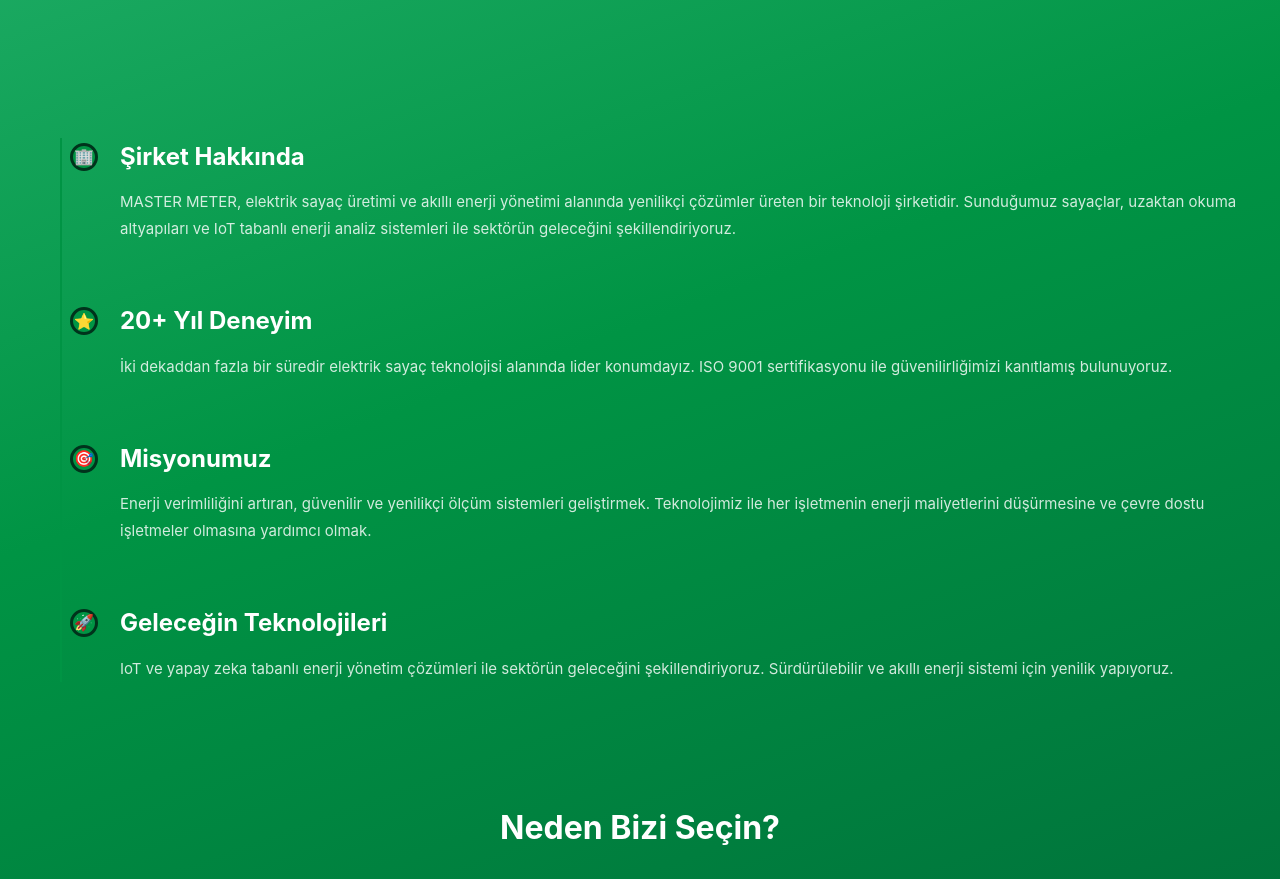
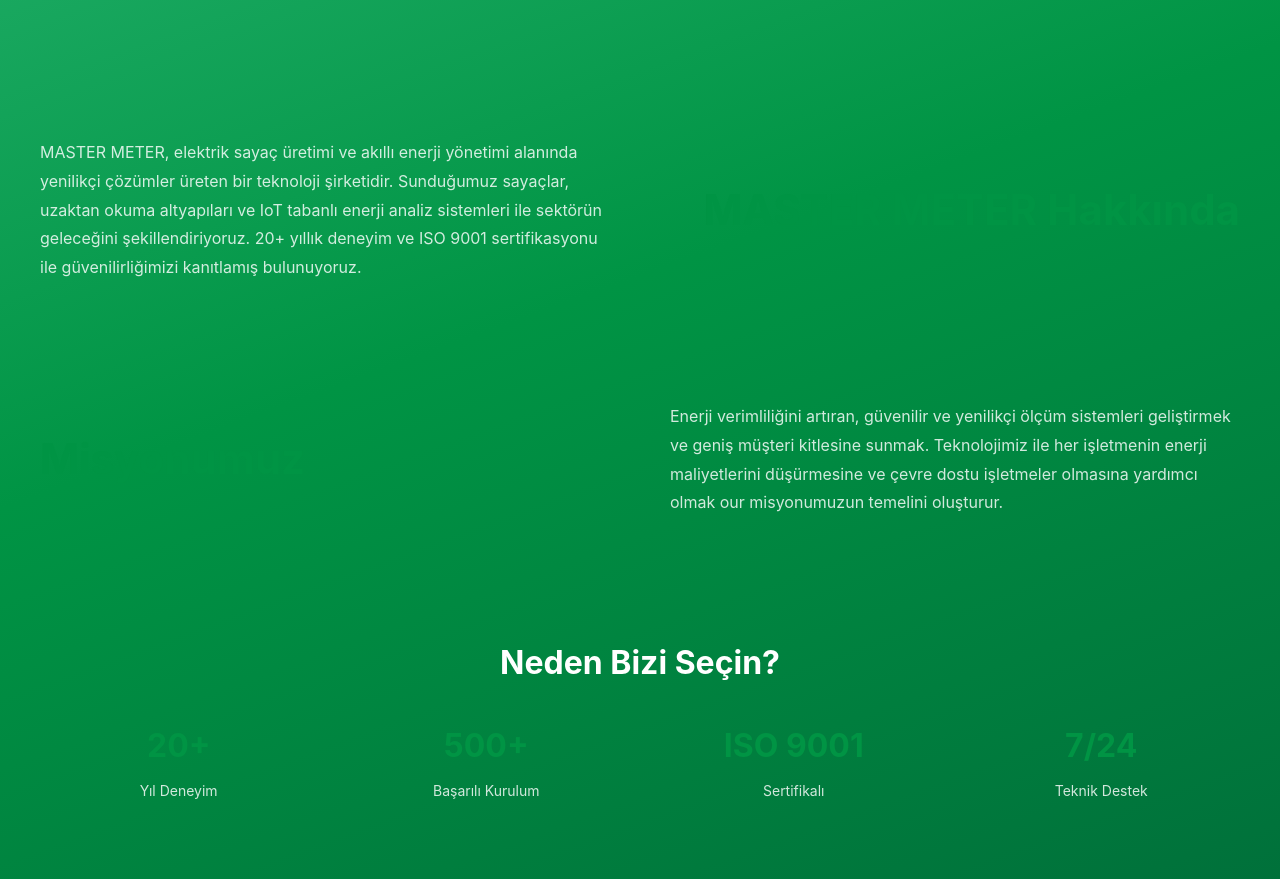
Before and after one commit to Arda-Akdeniz/master-meter-web, a website: page src/hakkimizda.html in a window 1280 px wide. Shown: the part 380-1259 px from the top of the page. Drawn offline with Linux system fonts and the light colour scheme.

Commit message:
Update about page with split text and heading layout

```diff
--- a/src/hakkimizda.html
+++ b/src/hakkimizda.html
@@ -77,143 +77,55 @@
       </section>
 
       <section class="wrap" style="padding: 60px 0">
-        <div style="position: relative; padding-left: 80px">
-          <!-- Timeline çizgisi -->
-          <div
-            style="
-              position: absolute;
-              left: 20px;
-              top: 0;
-              bottom: 0;
-              width: 2px;
-              background: var(--primary);
-            "
-          ></div>
-
-          <!-- Timeline item 1 -->
-          <div style="margin-bottom: 60px; position: relative">
-            <div
-              style="
-                position: absolute;
-                left: -50px;
-                top: 5px;
-                width: 28px;
-                height: 28px;
-                background: var(--primary);
-                border-radius: 50%;
-                border: 3px solid var(--green-darkest);
-                display: flex;
-                align-items: center;
-                justify-content: center;
-                font-size: 16px;
-              "
-            >
-              🏢
-            </div>
-            <h3
-              style="font-size: 24px; font-weight: 700; color: var(--text-white); margin: 0 0 12px"
-            >
-              Şirket Hakkında
-            </h3>
-            <p style="color: var(--text-soft); font-size: 15px; line-height: 1.8; margin: 0">
+        <div style="display: grid; grid-template-columns: 1fr 1fr; gap: 60px; align-items: center">
+          <div>
+            <p style="color: var(--text-soft); font-size: 16px; line-height: 1.8; margin: 0">
               MASTER METER, elektrik sayaç üretimi ve akıllı enerji yönetimi alanında yenilikçi
               çözümler üreten bir teknoloji şirketidir. Sunduğumuz sayaçlar, uzaktan okuma
               altyapıları ve IoT tabanlı enerji analiz sistemleri ile sektörün geleceğini
-              şekillendiriyoruz.
+              şekillendiriyoruz. 20+ yıllık deneyim ve ISO 9001 sertifikasyonu ile güvenilirliğimizi
+              kanıtlamış bulunuyoruz.
             </p>
           </div>
-
-          <!-- Timeline item 2 -->
-          <div style="margin-bottom: 60px; position: relative">
-            <div
+          <div>
+            <h2
               style="
-                position: absolute;
-                left: -50px;
-                top: 5px;
-                width: 28px;
-                height: 28px;
-                background: var(--primary);
-                border-radius: 50%;
-                border: 3px solid var(--green-darkest);
-                display: flex;
-                align-items: center;
-                justify-content: center;
-                font-size: 16px;
+                font-size: 42px;
+                font-weight: 700;
+                color: var(--primary);
+                margin: 0;
+                text-align: right;
+                line-height: 1.2;
               "
             >
-              ⭐
-            </div>
-            <h3
-              style="font-size: 24px; font-weight: 700; color: var(--text-white); margin: 0 0 12px"
-            >
-              20+ Yıl Deneyim
-            </h3>
-            <p style="color: var(--text-soft); font-size: 15px; line-height: 1.8; margin: 0">
-              İki dekaddan fazla bir süredir elektrik sayaç teknolojisi alanında lider konumdayız.
-              ISO 9001 sertifikasyonu ile güvenilirliğimizi kanıtlamış bulunuyoruz.
-            </p>
+              MASTER METER Hakkında
+            </h2>
           </div>
+        </div>
+      </section>
 
-          <!-- Timeline item 3 -->
-          <div style="margin-bottom: 60px; position: relative">
-            <div
+      <section class="wrap" style="padding: 60px 0">
+        <div style="display: grid; grid-template-columns: 1fr 1fr; gap: 60px; align-items: center">
+          <div>
+            <h2
               style="
-                position: absolute;
-                left: -50px;
-                top: 5px;
-                width: 28px;
-                height: 28px;
-                background: var(--primary);
-                border-radius: 50%;
-                border: 3px solid var(--green-darkest);
-                display: flex;
-                align-items: center;
-                justify-content: center;
-                font-size: 16px;
+                font-size: 42px;
+                font-weight: 700;
+                color: var(--primary);
+                margin: 0;
+                text-align: left;
+                line-height: 1.2;
               "
             >
-              🎯
-            </div>
-            <h3
-              style="font-size: 24px; font-weight: 700; color: var(--text-white); margin: 0 0 12px"
-            >
               Misyonumuz
-            </h3>
-            <p style="color: var(--text-soft); font-size: 15px; line-height: 1.8; margin: 0">
-              Enerji verimliliğini artıran, güvenilir ve yenilikçi ölçüm sistemleri geliştirmek.
-              Teknolojimiz ile her işletmenin enerji maliyetlerini düşürmesine ve çevre dostu
-              işletmeler olmasına yardımcı olmak.
-            </p>
+            </h2>
           </div>
-
-          <!-- Timeline item 4 -->
-          <div style="position: relative">
-            <div
-              style="
-                position: absolute;
-                left: -50px;
-                top: 5px;
-                width: 28px;
-                height: 28px;
-                background: var(--primary);
-                border-radius: 50%;
-                border: 3px solid var(--green-darkest);
-                display: flex;
-                align-items: center;
-                justify-content: center;
-                font-size: 16px;
-              "
-            >
-              🚀
-            </div>
-            <h3
-              style="font-size: 24px; font-weight: 700; color: var(--text-white); margin: 0 0 12px"
-            >
-              Geleceğin Teknolojileri
-            </h3>
-            <p style="color: var(--text-soft); font-size: 15px; line-height: 1.8; margin: 0">
-              IoT ve yapay zeka tabanlı enerji yönetim çözümleri ile sektörün geleceğini
-              şekillendiriyoruz. Sürdürülebilir ve akıllı enerji sistemi için yenilik yapıyoruz.
+          <div>
+            <p style="color: var(--text-soft); font-size: 16px; line-height: 1.8; margin: 0">
+              Enerji verimliliğini artıran, güvenilir ve yenilikçi ölçüm sistemleri geliştirmek ve
+              geniş müşteri kitlesine sunmak. Teknolojimiz ile her işletmenin enerji maliyetlerini
+              düşürmesine ve çevre dostu işletmeler olmasına yardımcı olmak our misyonumuzun
+              temelini oluşturur.
             </p>
           </div>
         </div>
```
